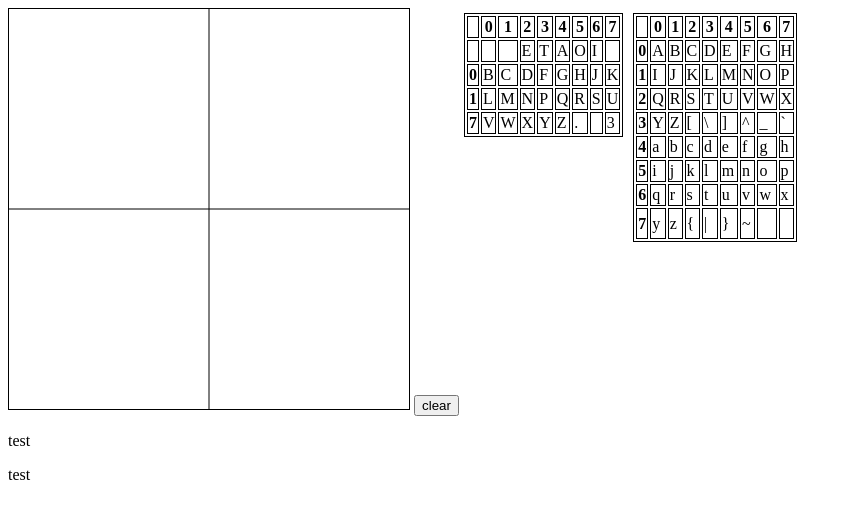
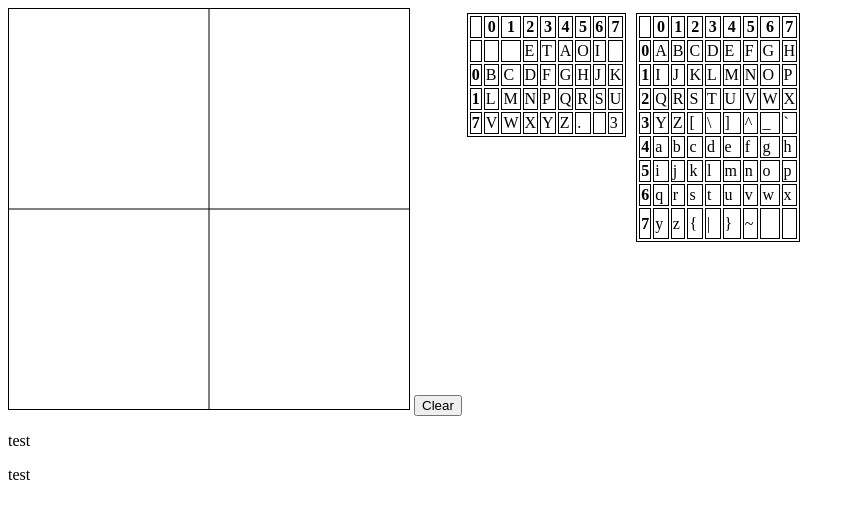
Before and after one commit to electricWah/swipething, a plain HTML site: page index.html in a window 1280 px wide. Shown: the whole page, without its empty margins (0-855 px from the left). Drawn offline with Linux system fonts and the light colour scheme.

Commit message:
Capitalize clear button
- Capitalize clear button, changing "clear" to "Clear"

```diff
--- a/index.html
+++ b/index.html
@@ -25,7 +25,7 @@
 	<span>
 		<canvas id="canvas" width=400 height=400 style="border: solid 1px black;"></canvas>
 		<!-- <script src="script.js"></script> -->
-		<button onClick="window.clear()">clear</button>
+		<button onClick="window.clear()">Clear</button>
 		<table style="border: solid black 1px"></table>
 		<table style="border: solid black 1px"></table>
 	</span>
```
